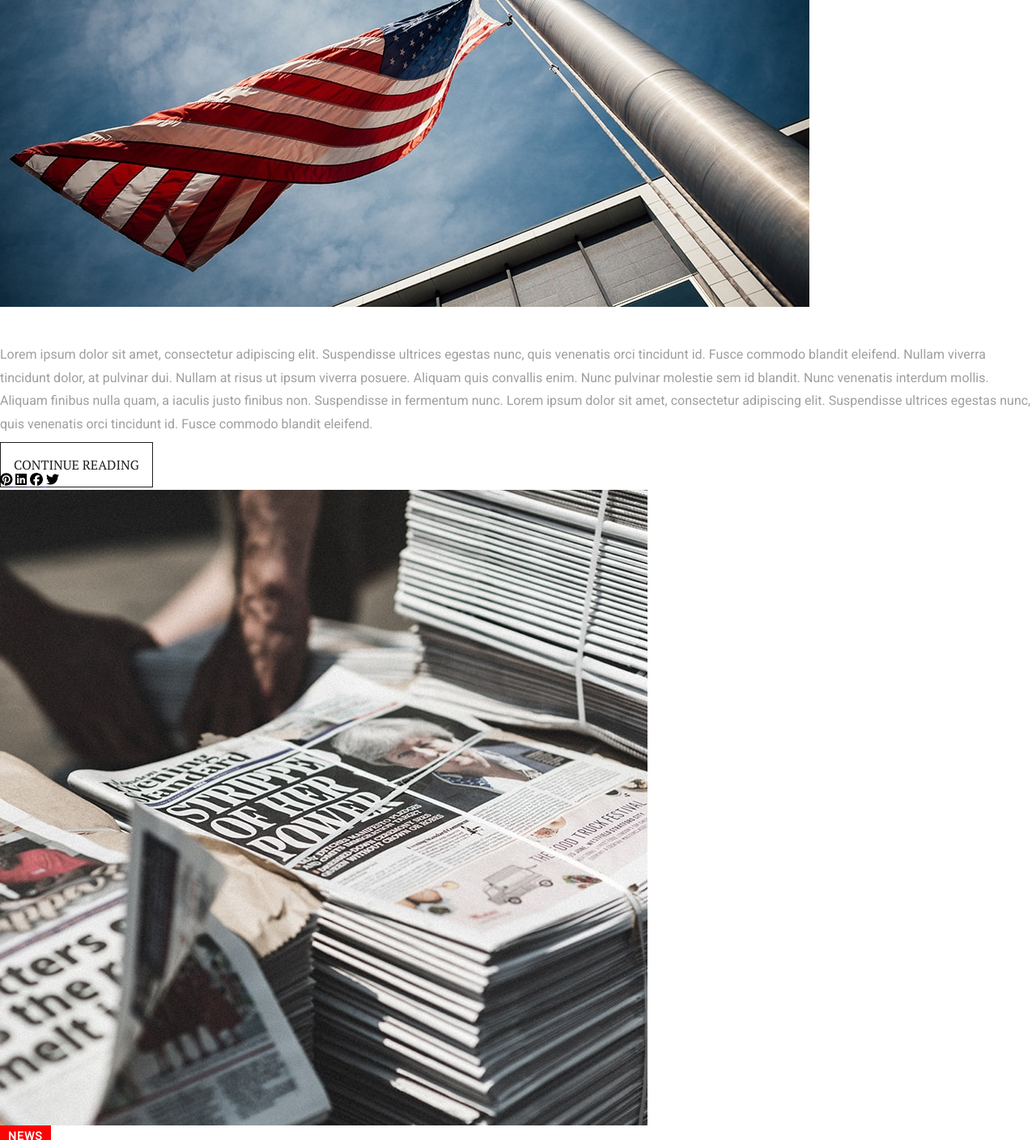
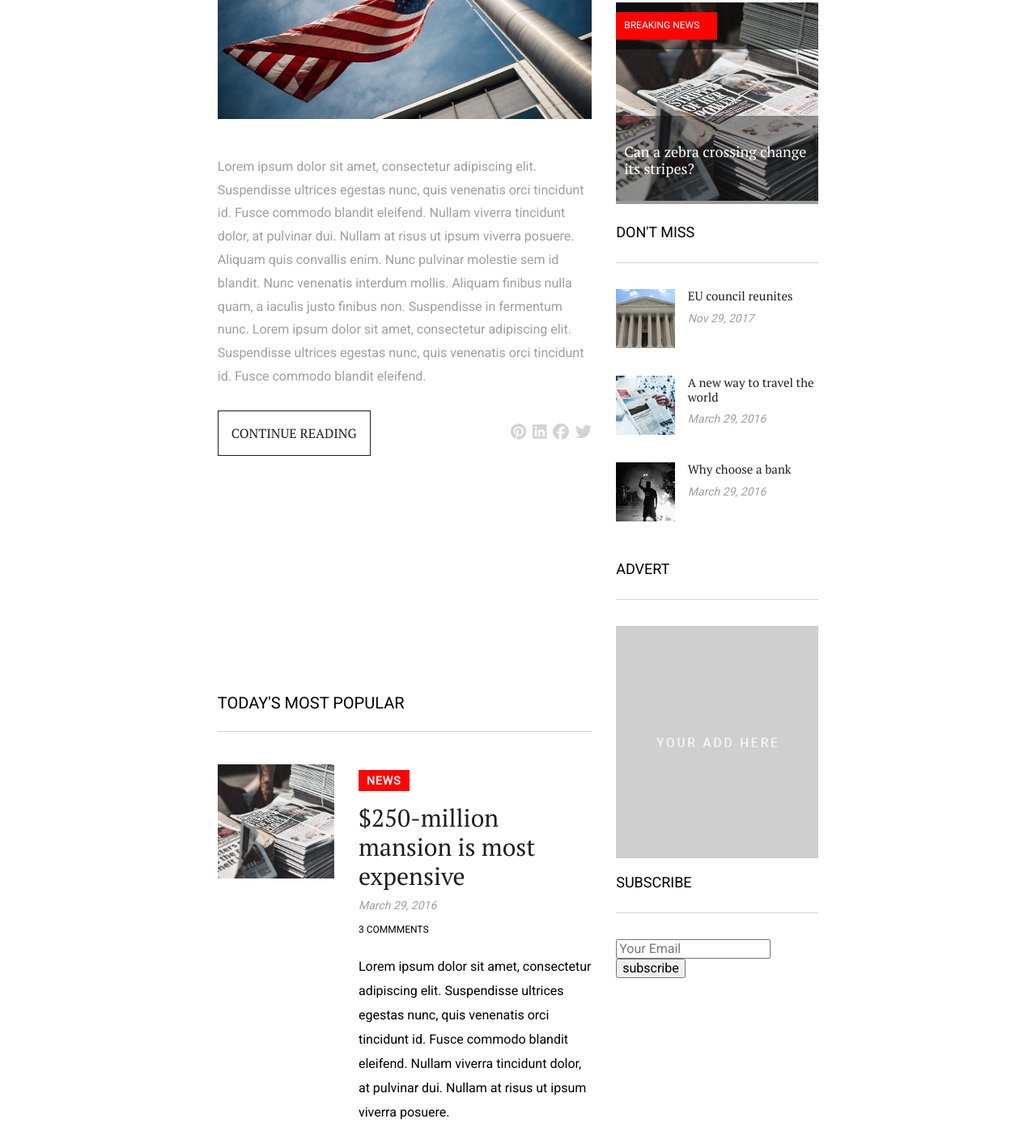
Before and after one commit to Sam-FED/evaluation-css, a plain HTML site: page index.html in a window 1280 px wide. Shown: the part 632-2040 px from the top of the page at 81% size. Drawn offline with Linux system fonts and the light colour scheme.

Commit message:
commit midi 2eme jour

```diff
--- a/index.html
+++ b/index.html
@@ -39,6 +39,7 @@
         </header>
         <main>
             <section class="top-news">
+                <div class="top-news-left">
                     <div class="politics">
                         <div class="red-title-button">
                             <a href="#">Politices</a>
@@ -55,31 +56,31 @@
                             </div>
                             <nav class="social-nav">
                                 <a href="">
-                                <svg xmlns="http://www.w3.org/2000/svg" height="16" width="15.5" viewBox="0 0 496 512"><!--!Font Awesome Free 6.5.1 by @fontawesome - https://fontawesome.com License - https://fontawesome.com/license/free Copyright 2023 Fonticons, Inc.--><path d="M496 256c0 137-111 248-248 248-25.6 0-50.2-3.9-73.4-11.1 10.1-16.5 25.2-43.5 30.8-65 3-11.6 15.4-59 15.4-59 8.1 15.4 31.7 28.5 56.8 28.5 74.8 0 128.7-68.8 128.7-154.3 0-81.9-66.9-143.2-152.9-143.2-107 0-163.9 71.8-163.9 150.1 0 36.4 19.4 81.7 50.3 96.1 4.7 2.2 7.2 1.2 8.3-3.3 .8-3.4 5-20.3 6.9-28.1 .6-2.5 .3-4.7-1.7-7.1-10.1-12.5-18.3-35.3-18.3-56.6 0-54.7 41.4-107.6 112-107.6 60.9 0 103.6 41.5 103.6 100.9 0 67.1-33.9 113.6-78 113.6-24.3 0-42.6-20.1-36.7-44.8 7-29.5 20.5-61.3 20.5-82.6 0-19-10.2-34.9-31.4-34.9-24.9 0-44.9 25.7-44.9 60.2 0 22 7.4 36.8 7.4 36.8s-24.5 103.8-29 123.2c-5 21.4-3 51.6-.9 71.2C65.4 450.9 0 361.1 0 256 0 119 111 8 248 8s248 111 248 248z"/></svg>
+                                    <svg xmlns="http://www.w3.org/2000/svg" height="100%" width="100%" viewBox="0 0 496 512"><!--!Font Awesome Free 6.5.1 by @fontawesome - https://fontawesome.com License - https://fontawesome.com/license/free Copyright 2023 Fonticons, Inc.--><path d="M496 256c0 137-111 248-248 248-25.6 0-50.2-3.9-73.4-11.1 10.1-16.5 25.2-43.5 30.8-65 3-11.6 15.4-59 15.4-59 8.1 15.4 31.7 28.5 56.8 28.5 74.8 0 128.7-68.8 128.7-154.3 0-81.9-66.9-143.2-152.9-143.2-107 0-163.9 71.8-163.9 150.1 0 36.4 19.4 81.7 50.3 96.1 4.7 2.2 7.2 1.2 8.3-3.3 .8-3.4 5-20.3 6.9-28.1 .6-2.5 .3-4.7-1.7-7.1-10.1-12.5-18.3-35.3-18.3-56.6 0-54.7 41.4-107.6 112-107.6 60.9 0 103.6 41.5 103.6 100.9 0 67.1-33.9 113.6-78 113.6-24.3 0-42.6-20.1-36.7-44.8 7-29.5 20.5-61.3 20.5-82.6 0-19-10.2-34.9-31.4-34.9-24.9 0-44.9 25.7-44.9 60.2 0 22 7.4 36.8 7.4 36.8s-24.5 103.8-29 123.2c-5 21.4-3 51.6-.9 71.2C65.4 450.9 0 361.1 0 256 0 119 111 8 248 8s248 111 248 248z"/></svg>
                                 </a>
                                 <a href="">
-                                <svg xmlns="http://www.w3.org/2000/svg" height="16" width="14" viewBox="0 0 448 512"><!--!Font Awesome Free 6.5.1 by @fontawesome - https://fontawesome.com License - https://fontawesome.com/license/free Copyright 2023 Fonticons, Inc.--><path d="M416 32H31.9C14.3 32 0 46.5 0 64.3v383.4C0 465.5 14.3 480 31.9 480H416c17.6 0 32-14.5 32-32.3V64.3c0-17.8-14.4-32.3-32-32.3zM135.4 416H69V202.2h66.5V416zm-33.2-243c-21.3 0-38.5-17.3-38.5-38.5S80.9 96 102.2 96c21.2 0 38.5 17.3 38.5 38.5 0 21.3-17.2 38.5-38.5 38.5zm282.1 243h-66.4V312c0-24.8-.5-56.7-34.5-56.7-34.6 0-39.9 27-39.9 54.9V416h-66.4V202.2h63.7v29.2h.9c8.9-16.8 30.6-34.5 62.9-34.5 67.2 0 79.7 44.3 79.7 101.9V416z"/></svg>
+                                    <svg xmlns="http://www.w3.org/2000/svg" height="100%" width="100%" viewBox="0 0 448 512"><!--!Font Awesome Free 6.5.1 by @fontawesome - https://fontawesome.com License - https://fontawesome.com/license/free Copyright 2023 Fonticons, Inc.--><path d="M416 32H31.9C14.3 32 0 46.5 0 64.3v383.4C0 465.5 14.3 480 31.9 480H416c17.6 0 32-14.5 32-32.3V64.3c0-17.8-14.4-32.3-32-32.3zM135.4 416H69V202.2h66.5V416zm-33.2-243c-21.3 0-38.5-17.3-38.5-38.5S80.9 96 102.2 96c21.2 0 38.5 17.3 38.5 38.5 0 21.3-17.2 38.5-38.5 38.5zm282.1 243h-66.4V312c0-24.8-.5-56.7-34.5-56.7-34.6 0-39.9 27-39.9 54.9V416h-66.4V202.2h63.7v29.2h.9c8.9-16.8 30.6-34.5 62.9-34.5 67.2 0 79.7 44.3 79.7 101.9V416z"/></svg>
                                 </a>
                                 <a href="">
-                                <svg xmlns="http://www.w3.org/2000/svg" height="16" width="16" viewBox="0 0 512 512"><!--!Font Awesome Free 6.5.1 by @fontawesome - https://fontawesome.com License - https://fontawesome.com/license/free Copyright 2023 Fonticons, Inc.--><path d="M512 256C512 114.6 397.4 0 256 0S0 114.6 0 256C0 376 82.7 476.8 194.2 504.5V334.2H141.4V256h52.8V222.3c0-87.1 39.4-127.5 125-127.5c16.2 0 44.2 3.2 55.7 6.4V172c-6-.6-16.5-1-29.6-1c-42 0-58.2 15.9-58.2 57.2V256h83.6l-14.4 78.2H287V510.1C413.8 494.8 512 386.9 512 256h0z"/></svg>
+                                    <svg xmlns="http://www.w3.org/2000/svg" height="100%" width="100%" viewBox="0 0 512 512"><!--!Font Awesome Free 6.5.1 by @fontawesome - https://fontawesome.com License - https://fontawesome.com/license/free Copyright 2023 Fonticons, Inc.--><path d="M512 256C512 114.6 397.4 0 256 0S0 114.6 0 256C0 376 82.7 476.8 194.2 504.5V334.2H141.4V256h52.8V222.3c0-87.1 39.4-127.5 125-127.5c16.2 0 44.2 3.2 55.7 6.4V172c-6-.6-16.5-1-29.6-1c-42 0-58.2 15.9-58.2 57.2V256h83.6l-14.4 78.2H287V510.1C413.8 494.8 512 386.9 512 256h0z"/></svg>
                                 </a>
                                 <a href="">
-                                <svg xmlns="http://www.w3.org/2000/svg" height="16" width="16" viewBox="0 0 512 512"><!--!Font Awesome Free 6.5.1 by @fontawesome - https://fontawesome.com License - https://fontawesome.com/license/free Copyright 2023 Fonticons, Inc.--><path d="M459.4 151.7c.3 4.5 .3 9.1 .3 13.6 0 138.7-105.6 298.6-298.6 298.6-59.5 0-114.7-17.2-161.1-47.1 8.4 1 16.6 1.3 25.3 1.3 49.1 0 94.2-16.6 130.3-44.8-46.1-1-84.8-31.2-98.1-72.8 6.5 1 13 1.6 19.8 1.6 9.4 0 18.8-1.3 27.6-3.6-48.1-9.7-84.1-52-84.1-103v-1.3c14 7.8 30.2 12.7 47.4 13.3-28.3-18.8-46.8-51-46.8-87.4 0-19.5 5.2-37.4 14.3-53 51.7 63.7 129.3 105.3 216.4 109.8-1.6-7.8-2.6-15.9-2.6-24 0-57.8 46.8-104.9 104.9-104.9 30.2 0 57.5 12.7 76.7 33.1 23.7-4.5 46.5-13.3 66.6-25.3-7.8 24.4-24.4 44.8-46.1 57.8 21.1-2.3 41.6-8.1 60.4-16.2-14.3 20.8-32.2 39.3-52.6 54.3z"/></svg>
+                                    <svg xmlns="http://www.w3.org/2000/svg" height="100%" width="100%" viewBox="0 0 512 512"><!--!Font Awesome Free 6.5.1 by @fontawesome - https://fontawesome.com License - https://fontawesome.com/license/free Copyright 2023 Fonticons, Inc.--><path d="M459.4 151.7c.3 4.5 .3 9.1 .3 13.6 0 138.7-105.6 298.6-298.6 298.6-59.5 0-114.7-17.2-161.1-47.1 8.4 1 16.6 1.3 25.3 1.3 49.1 0 94.2-16.6 130.3-44.8-46.1-1-84.8-31.2-98.1-72.8 6.5 1 13 1.6 19.8 1.6 9.4 0 18.8-1.3 27.6-3.6-48.1-9.7-84.1-52-84.1-103v-1.3c14 7.8 30.2 12.7 47.4 13.3-28.3-18.8-46.8-51-46.8-87.4 0-19.5 5.2-37.4 14.3-53 51.7 63.7 129.3 105.3 216.4 109.8-1.6-7.8-2.6-15.9-2.6-24 0-57.8 46.8-104.9 104.9-104.9 30.2 0 57.5 12.7 76.7 33.1 23.7-4.5 46.5-13.3 66.6-25.3-7.8 24.4-24.4 44.8-46.1 57.8 21.1-2.3 41.6-8.1 60.4-16.2-14.3 20.8-32.2 39.3-52.6 54.3z"/></svg>
                                 </a>
                             </nav>
                         </div>
                     </div>
                     <div class="todays-most-popular">
-                    <title>
+                        <div class="top-news-title">
                             <h5>Today's most popular</h5>
-                    </title>
+                        </div>
                         <div class="box-most-popular">
                             <div class="image-zoom"><img src="images/mansion.jpg" alt="mansion"></div>
-                        <div>
+                            <div class="box-most-popular-right">
                                 <div class="red-title-button">
                                     <a href="#">News</a>
                                 </div>
-                            <div>
+                                <div class="most-popular-right-title">
                                     <a href="#">
                                         $250-million mansion is most expensive
                                     </a>
@@ -87,7 +88,8 @@
                                 <span class="date-grey">
                                     March 29, 2016
                                 </span>
-                            <a href="#">3 Commments</a>
+                                <a href="#" class="
+                                comments">3 Commments</a>
                                 <p>
                                     Lorem ipsum dolor sit amet, consectetur adipiscing elit. Suspendisse ultrices egestas nunc, quis venenatis orci tincidunt id. Fusce commodo blandit eleifend. Nullam viverra tincidunt dolor, at pulvinar dui. Nullam at risus ut ipsum viverra posuere.
                                 </p>
@@ -95,11 +97,11 @@
                         </div>
                         <div class="box-most-popular">
                             <div class="image-zoom"><img src="images/homeless.jpg" alt="homeless"></div>
-                        <div>
+                            <div class="box-most-popular-right">
                                 <div class="red-title-button">
                                     <a href="#">Life</a>
                                 </div>
-                            <div>
+                                <div class="most-popular-right-title">
                                     <a href="#">
                                         Homeless man steals $350,000
                                     </a>
@@ -107,25 +109,27 @@
                                 <span class="date-grey">
                                     March 29, 2016
                                 </span>
-                            <a href="#">3 Commments</a>
+                                <a href="#" class="comments">3 Commments</a>
                                 <p>
                                     Aliquam quis convallis enim. Nunc pulvinar molestie sem id blandit. Nunc venenatis interdum mollis. Aliquam finibus nulla quam, a iaculis justo finibus non. Suspendisse in fermentum nunc.
                                 </p>
                             </div>
                         </div>
                     </div>
+                </div>
+                <div class="top-news-right">
                     <div class="breaking-news">
-                    <title>
+                        <div class="top-news-right-title">
                             <h2>Breaking news</h2>
-                    </title>
+                        </div>
                         <div class="box-breaking-news">
                             <div class="image-zoom">
-                            <img src="images/22.jpg" alt="china">
+                                <img src="images/kids.jpg" alt="china">
                             </div>
-                        <div class="red-title">
+                            <div class="breaking-news-red-title">
                                 <h3>Breaking news</h3>
                             </div>
-                        <div>
+                            <div class="shadow-title">
                                 <h4>
                                     China leads new global skyscraper record
                                 </h4>
@@ -133,12 +137,12 @@
                         </div>
                         <div class="box-breaking-news">
                             <div class="image-zoom">
-                            <img src="images/zebra.jpg" alt="zebra">
+                                <img src="images/mansion.jpg" alt="zebra">
                             </div>
-                        <div class="red-title">
+                            <div class="breaking-news-red-title">
                                 <h3>Breaking news</h3>
                             </div>
-                        <div>
+                            <div class="shadow-title">
                                 <h4>
                                     Can a zebra crossing change its stripes?
                                 </h4>
@@ -146,12 +150,12 @@
                         </div>
                     </div>
                     <div class="dont-miss">
-                    <title>
+                        <div class="top-news-right-title">
                             <h2>Don't miss</h2>
-                    </title>
+                        </div>
                         <div class="box-dont-miss">
                             <div class="image-zoom">
-                            <img src="images/life_2.jpg" alt="council">
+                                <img src="images/council.jpg" alt="council">
                             </div>
                             <div class="title-date">
                                 <a href="#">EU council reunites</a>
@@ -182,22 +186,23 @@
                                 </span>
                             </div>
                         </div>
-
                     </div>
                     <div class="advert">
-                    <title>
-                        <h5>Advert</h5>
-                    </title>
+                        <div class="top-news-right-title">
+                            <h2>Advert</h2>
+                        </div>
+
                         <img src="images/add.png" alt="add">
                     </div>
                     <div class="subscribe">
-                    <title>
-                        <h5>Subscribe</h5>
+                            <div class="top-news-right-title">
+                                <h2>Subscribe</h2>
+                            </div>
                         <form action="#">
                                 <input type="email" name="email" id="subs_email" placeholder="Your Email">
                                 <button type="submit">subscribe</button>
                         </form>
-                    </title>
+                    </div>
                 </div>
             </section>
 
--- a/styles/layout/_header.scss
+++ b/styles/layout/_header.scss
@@ -56,8 +56,6 @@ header{
         background-color: #ff0303;
         border-radius: 5px;
         border: none;
-        font-family: 'Roboto', sans-serif;
-
         span{
             margin-left: 5px;
         }
--- a/styles/pages/_home.scss
+++ b/styles/pages/_home.scss
@@ -12,13 +12,11 @@ main{
     justify-content: center;
     align-items: center;
     font-family: 'Roboto', sans-serif;
-
-
 }
 
 // top-news
-
 .top-news{
+    margin-top: 50px;
     @media (max-width: 780px){
         display: grid;
         justify-items: center;
@@ -30,6 +28,42 @@ main{
             flex-direction: column;
         }
     }
+    @media (min-width: 780px){
+        display: grid;
+        grid-template-columns: repeat(5,1fr);
+        width: 58%;
+        gap: 30px;
+        .top-news-left{
+            display: grid;
+            grid-template-columns: 1fr;
+            grid-template-rows: 1fr 1fr;
+            grid-column: 1 / span 4;
+            .politics{
+                .button-box{
+                    display: flex;
+                    justify-content: space-between;
+                }
+            }
+            .todays-most-popular{
+                display: grid;
+                grid-template-rows: 3;
+                .box-most-popular{
+                    display: grid;
+                    grid-template-columns: 1fr 2fr;
+                    gap: 30px;
+                }
+            }
+        }
+        .top-news-right{
+            width: 250px;
+                .breaking-news{
+                    img{
+                        // height: 268px;
+                    }
+                }
+            }
+    }
+
 }
 // politics
 .politics{
@@ -52,6 +86,9 @@ main{
     }
     .button-box{
         .continue-button{
+            padding: 20px 0 50px 0;
+
+
             a{
                 text-transform: uppercase;
                 text-decoration: none;
@@ -60,13 +97,24 @@ main{
                 padding: 16px;
                 font-family: 'PT Serif', serif;
             }
-
+        }
+        .social-nav{
+            display: flex;
+            width: 100px;
+            justify-content: space-between;
+            align-items: center;
+            padding-bottom: 30px;
+            svg{
+                height: 20px;
+                fill: lightgray;
+            }
         }
     }
+}
 
-
-}
 .red-title-button{
+    margin-bottom: 16px;
+    margin-top: 5px;
     a{
         text-transform: uppercase;
         text-decoration: none;
@@ -85,3 +133,153 @@ h1{
     margin-top: 20px;
     margin-bottom: 20px;
 }
+
+.top-news-title{
+    border-bottom: 1px solid;
+    border-color: lightgrey;
+    display: block;
+    height: 5rem;
+    margin-top: 80px;
+    width: 100%;
+    h5{
+        font-size: 20px;
+        font-weight: normal;
+        text-transform: uppercase;
+    }
+}
+// most popular
+.box-most-popular{
+    margin-top: 40px;
+}
+.box-most-popular-right{
+    display: flex;
+    flex-direction: column;
+    justify-content: start;
+    line-height: 30px;
+    .most-popular-right-title{
+        a{
+            text-decoration: none;
+            font-weight: 400;
+            font-size: 30px;
+            font-family: 'PT Serif', serif;
+            color: #1e1e1e;
+        }
+    }
+    .comments{
+        text-decoration: none;
+        color: black;
+        font-weight: 500;
+        text-transform: uppercase;
+        font-size: 12px;
+    }
+
+}
+.date-grey{
+    color:  #9f9f9f;
+    font-size: 14px;
+    font-style: italic;
+    font-weight: 100;
+
+}
+// top news  right
+.top-news-right{
+    display: flex;
+    flex-direction: column;
+
+}
+.top-news-right-title{
+    border-bottom: 1px solid;
+    border-color: lightgrey;
+    height: 3rem;
+    width: 100%;
+    margin-bottom: 2rem;
+    h2{
+        font-size: 18px;
+        font-weight: normal;
+        text-transform: uppercase;
+    }
+}
+.image-zoom {
+    width: 100%;
+    position: relative;
+    overflow: hidden;
+    img {
+    transition:.3s all ease;
+    }
+  }
+.image-zoom:hover img {
+    transform:scale(1.15);
+    transition:1s all ease;
+  }
+
+//   breaking news
+.breaking-news{
+    display: flex;
+    flex-direction: column;
+    margin-top: -15px;
+}
+.box-breaking-news{
+    margin-bottom: 10px;
+    overflow: hidden;
+    width: 100%;
+    position: relative;
+    display: block
+
+}
+
+.breaking-news-red-title{
+    position: absolute;
+    top: 0;
+    left: 0;
+    width: 100%;
+    background-color: rgba(0,0,0,.5);
+    z-index: 2;
+    h3{
+        background-color: #ff0303;
+        color: white;
+        text-transform: uppercase;
+        font-size: 12px;
+        font-weight: lighter;
+        width: 50%;
+        padding: 10px 10px;
+        z-index: 3;
+    }
+}
+.shadow-title{
+    position: absolute;
+    bottom: 0;
+    width: 100%;
+    background-color: rgba(0,0,0,.4);
+    z-index: 2;
+    h4{
+        color: white;
+        padding: 10px;
+        font-family: 'PT Serif', serif;
+        font-size: 18px;
+        font-weight: lighter;
+    }
+}
+
+// don't miss
+
+.dont-miss{
+    .box-dont-miss{
+        display: grid;
+        grid-template-columns: 1fr 1fr 1fr;
+        column-gap: 1rem;
+        margin-bottom: 30px;
+        .title-date{
+            display: flex;
+            flex-direction: column;
+            grid-column: 2 /span 2;
+            a{
+                text-decoration: none;
+                color: #1e1e1e;
+                font-size: 15px;
+                font-weight: 400;
+                font-family: 'PT Serif', serif;
+                margin-bottom: 10px;
+            }
+        }
+    }
+}
```
Also changed, not shown: styles/style.min.css, 1 other file. Lines whose indentation alone changed are shown as unchanged.
